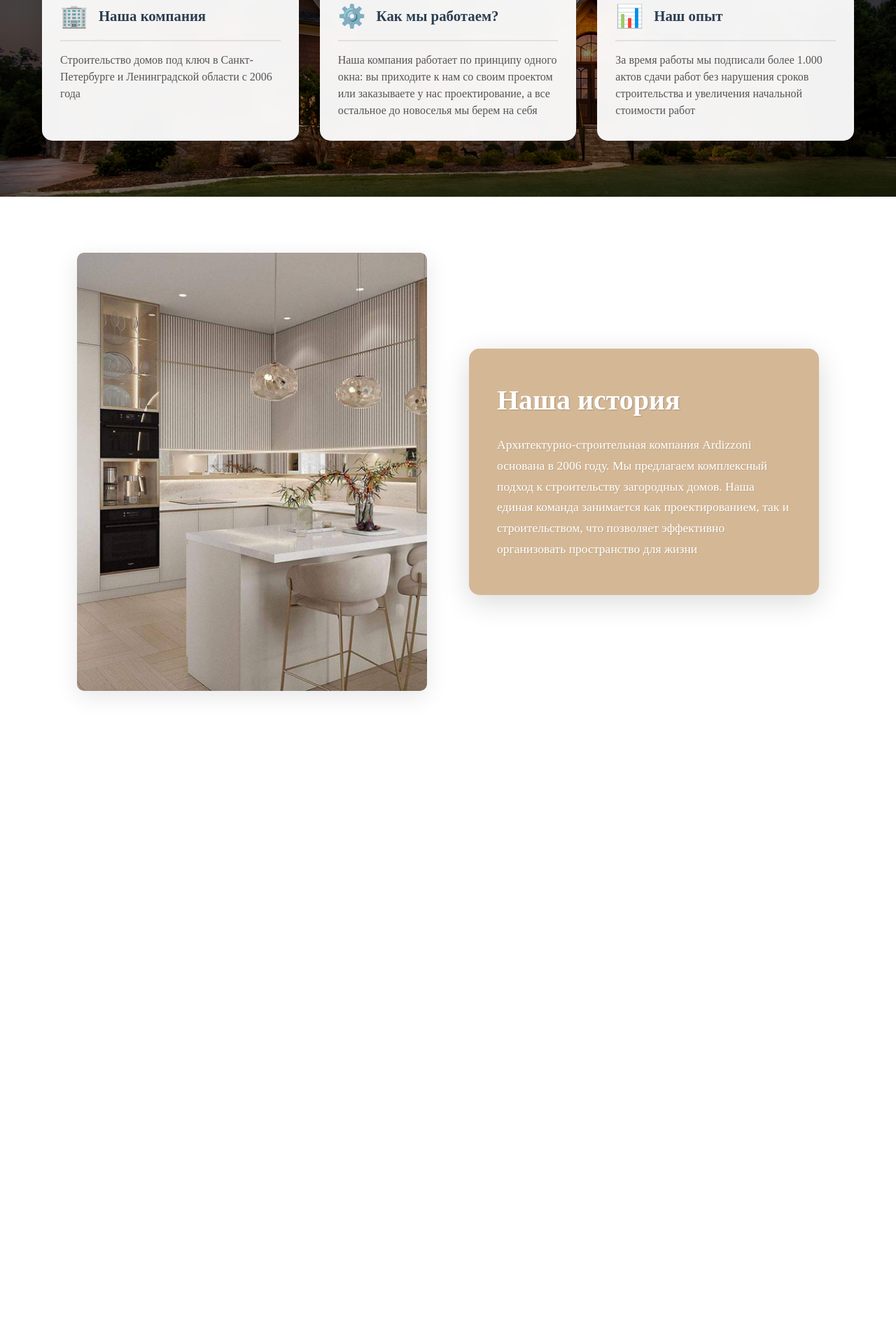
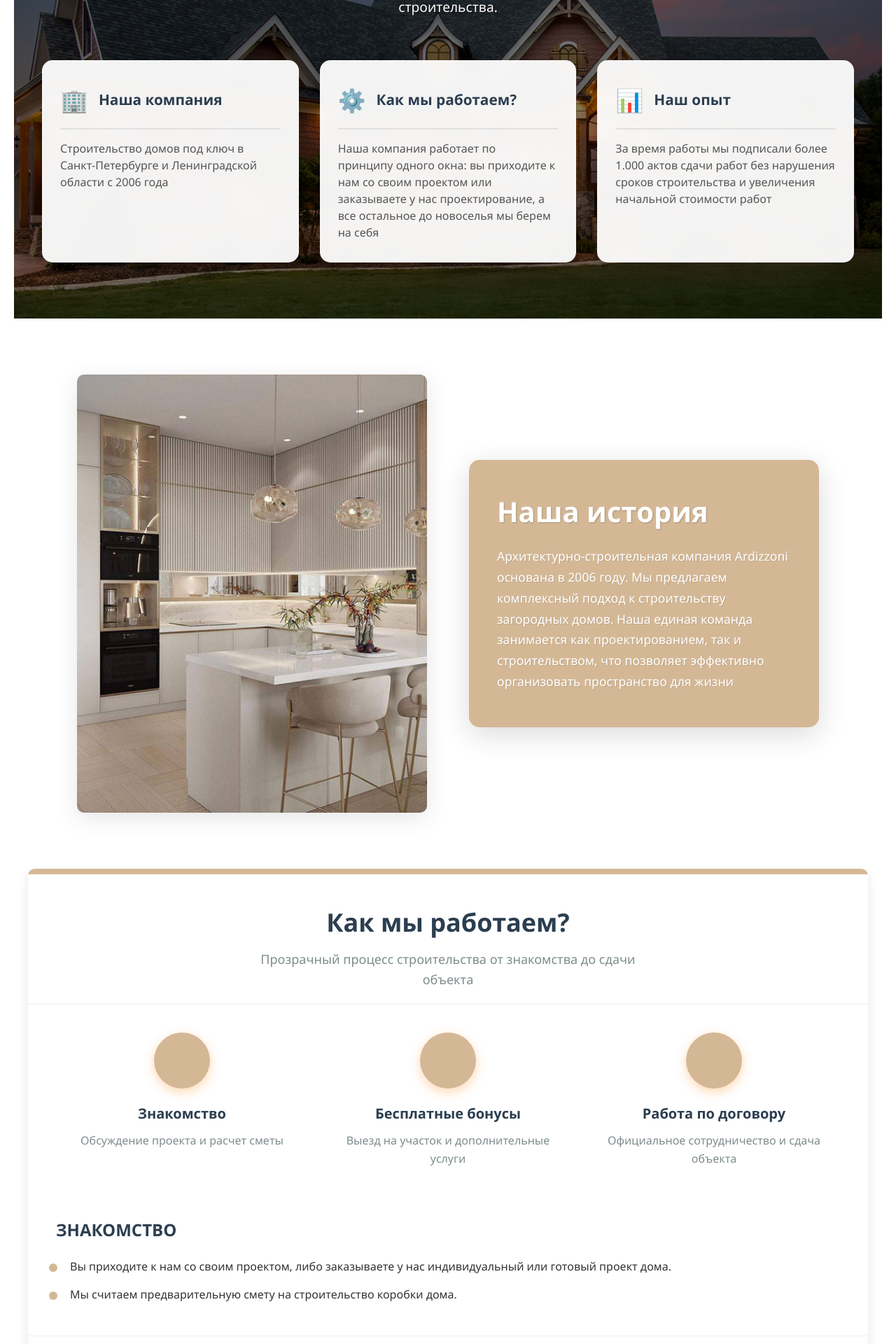
Before and after one commit to alinakiseleva02/UP2, a Django app: template templates/index.html in a window 1280 px wide. Shown: the part 400-2320 px from the top of the page at 70% size. Before the commit the page ends 1395 px from the top, so only its background shows below. Run offline with Django 5.2, Linux system fonts and the light colour scheme; the template is opened without the code that fills it, so the values that code supplies are empty.

Commit message:
Новый

```diff
--- a/templates/css/style.css
+++ b/templates/css/style.css
@@ -82,12 +82,10 @@
     left: 0;
     width: 100%;
     height: 100%;
-    background: linear-gradient(
-        135deg,
-        rgba(0, 0, 0, 0.6) 0%,
-        rgba(0, 0, 0, 0.4) 50%,
-        rgba(0, 0, 0, 0.6) 100%
-    );
+    background: linear-gradient(135deg,
+            rgba(0, 0, 0, 0.6) 0%,
+            rgba(0, 0, 0, 0.4) 50%,
+            rgba(0, 0, 0, 0.6) 100%);
     z-index: 2;
 }
 
@@ -179,9 +177,17 @@
     animation: fadeInUp 0.8s ease-out;
 }
 
-.info-block:nth-child(1) { animation-delay: 0.2s; }
-.info-block:nth-child(2) { animation-delay: 0.4s; }
-.info-block:nth-child(3) { animation-delay: 0.6s; }
+.info-block:nth-child(1) {
+    animation-delay: 0.2s;
+}
+
+.info-block:nth-child(2) {
+    animation-delay: 0.4s;
+}
+
+.info-block:nth-child(3) {
+    animation-delay: 0.6s;
+}
 
 
 
@@ -290,7 +296,152 @@
     right: 0;
     height: 1px;
     background: linear-gradient(90deg,
-        transparent 0%,
-        rgba(0, 0, 0, 0.1) 50%,
-        transparent 100%);
+            transparent 0%,
+            rgba(0, 0, 0, 0.1) 50%,
+            transparent 100%);
 }
+
+
+
+
+
+
+
+/* 4 фрейм */
+
+* {
+    margin: 0;
+    padding: 0;
+    box-sizing: border-box;
+    font-family: 'Segoe UI', Tahoma, Geneva, Verdana, sans-serif;
+}
+
+body {
+    background-color: #ffffff;
+    color: #333;
+    line-height: 1.6;
+    padding: 20px;
+}
+
+.container {
+    max-width: 1200px;
+    margin: 0 auto;
+    background: white;
+    border-radius: 10px;
+    box-shadow: 0 5px 15px rgba(0, 0, 0, 0.1);
+    overflow: hidden;
+}
+
+.top-line {
+    height: 8px;
+    background: linear-gradient(90deg, #d4b896, #d4b896);
+    width: 100%;
+}
+
+header {
+    padding: 40px 30px 20px;
+    text-align: center;
+    border-bottom: 1px solid #eee;
+}
+
+h1 {
+    font-size: 36px;
+    color: #2c3e50;
+    margin-bottom: 10px;
+}
+
+.subtitle {
+    color: #7f8c8d;
+    font-size: 18px;
+    max-width: 600px;
+    margin: 0 auto;
+}
+
+.process {
+    display: flex;
+    justify-content: space-between;
+    padding: 40px 30px;
+    position: relative;
+}
+
+.process-step {
+    flex: 1;
+    text-align: center;
+    padding: 0 20px;
+    position: relative;
+}
+
+.step-circle {
+    width: 80px;
+    height: 80px;
+    background: #d4b896;
+    border-radius: 50%;
+    margin: 0 auto 20px;
+    display: flex;
+    align-items: center;
+    justify-content: center;
+    color: white;
+    font-size: 30px;
+    box-shadow: 0 5px 15px rgba(255, 126, 0, 0.3);
+    transition: transform 0.3s ease;
+}
+
+.step-circle:hover {
+    transform: scale(1.1);
+}
+
+.step-title {
+    font-size: 20px;
+    font-weight: 700;
+    color: #2c3e50;
+    margin-bottom: 10px;
+}
+
+.step-description {
+    color: #7f8c8d;
+    font-size: 16px;
+}
+
+.section {
+    padding: 30px;
+    border-bottom: 1px solid #eee;
+}
+
+.section:last-child {
+    border-bottom: none;
+}
+
+h2 {
+    font-size: 24px;
+    color: #2c3e50;
+    margin-bottom: 20px;
+    display: flex;
+    align-items: center;
+    gap: 10px;
+}
+
+h2 i {
+    color: #d4b896;
+}
+
+ul {
+    list-style-type: none;
+    padding-left: 0;
+}
+
+li {
+    margin-bottom: 15px;
+    padding-left: 30px;
+    position: relative;
+}
+
+li:before {
+    content: "";
+    position: absolute;
+    left: 0;
+    top: 8px;
+    width: 12px;
+    height: 12px;
+    background: #d4b896;
+    border-radius: 50%;
+}
--- a/templates/index.html
+++ b/templates/index.html
@@ -1,5 +1,6 @@
 <!DOCTYPE html>
 <html lang="ru">
+
 <head>
     <meta charset="UTF-8">
     <meta name="viewport" content="width=device-width, initial-scale=1.0">
@@ -19,6 +20,7 @@
 
 
 <!-- 2 фрейм -->
+
 <section class="main-frame">
     <div class="frame-container">
         <img src="images/b1.png" alt="Дом мечты" class="frame-background">
@@ -45,7 +47,8 @@
                         <h3 class="block-title">Как мы работаем?</h3>
                     </div>
                     <p class="block-text">
-                            Наша компания работает по принципу одного окна: вы приходите к нам со своим проектом или заказываете у нас проектирование, а все остальное до новоселья мы берем на себя
+                        Наша компания работает по принципу одного окна: вы приходите к нам со своим проектом или
+                        заказываете у нас проектирование, а все остальное до новоселья мы берем на себя
                     </p>
                 </div>
                 <div class="info-block">
@@ -64,11 +67,8 @@
 </section>
 
 
+<!-- 3 фрейм -->
 
-
-
-
-<!-- 3 фрейм -->
 <section class="history-section">
     <div class="history-container">
         <div class="history-image">
@@ -79,13 +79,94 @@
                 <h2 class="section-title">Наша история</h2>
                 <div class="text-content">
                     <p class="history-text">
-                            Архитектурно-строительная компания  Ardizzoni основана в 2006 году. Мы предлагаем комплексный подход к строительству загородных домов. Наша единая команда занимается как проектированием, так и строительством, что позволяет эффективно организовать пространство для жизни
+                        Архитектурно-строительная компания Ardizzoni основана в 2006 году. Мы предлагаем комплексный
+                        подход к строительству загородных домов. Наша единая команда занимается как проектированием, так
+                        и строительством, что позволяет эффективно организовать пространство для жизни
                     </p>
                 </div>
             </div>
         </div>
     </div>
 </section>
+
+
+
+<!-- 4 фрейм -->
+
+<div class="container">
+    <div class="top-line"></div>
+
+    <header>
+        <h1>Как мы работаем?</h1>
+        <p class="subtitle">Прозрачный процесс строительства от знакомства до сдачи объекта</p>
+    </header>
+
+    <div class="process">
+        <div class="process-step">
+            <div class="step-circle">
+                <i class="fas fa-handshake"></i>
+            </div>
+            <div class="step-title">Знакомство</div>
+            <div class="step-description">Обсуждение проекта и расчет сметы</div>
+        </div>
+
+        <div class="process-step">
+            <div class="step-circle">
+                <i class="fas fa-gift"></i>
+            </div>
+            <div class="step-title">Бесплатные бонусы</div>
+            <div class="step-description">Выезд на участок и дополнительные услуги</div>
+        </div>
+
+        <div class="process-step">
+            <div class="step-circle">
+                <i class="fas fa-file-contract"></i>
+            </div>
+            <div class="step-title">Работа по договору</div>
+            <div class="step-description">Официальное сотрудничество и сдача объекта</div>
+        </div>
+    </div>
+
+    <div class="section">
+        <h2><i class="fas fa-handshake"></i> ЗНАКОМСТВО</h2>
+        <ul>
+            <li>Вы приходите к нам со своим проектом, либо заказываете у нас индивидуальный или готовый проект дома.
+            </li>
+            <li>Мы считаем предварительную смету на строительство коробки дома.</li>
+        </ul>
+    </div>
+
+    <div class="section">
+        <h2><i class="fas fa-gift"></i> НАШИ БЕСПЛАТНЫЕ БОНУСЫ ДЛЯ ЗНАКОМСТВА С НАШИМИ ПРИНЦИПАМИ РАБОТЫ</h2>
+        <ul>
+            <li>Выезжаем с вами на участок, уточняем важные моменты, предлагаем оптимальный вариант посадки дома на
+                участке, при необходимости делаем геологические изыскания (за отдельную плату).</li>
+            <li>Делаем чертеж посадки дома на участке согласно вашим пожеланиям и нашему опыту.</li>
+            <li>При необходимости адаптируем фундамент под условия участка и ваши пожелания.</li>
+            <li>Считаем окончательную смету, которая в дальнейшем меняется неизменной до конца строительства.</li>
+            <li>Проанализируем смету других компаний.</li>
+            <li>По вашему желанию организуем экскурсию по построенным и строящимся объектам, знакомимся с довольными
+                заказчиками.</li>
+        </ul>
+    </div>
+
+    <div class="section">
+        <h2><i class="fas fa-file-contract"></i> РАБОТА ПО ДОГОВОРУ</h2>
+        <ul>
+            <li>Подписываем договор и начинаем работу</li>
+            <li>Сдаем каждый этап по акту</li>
+            <li>Сдаем дом счастливым хозяевам</li>
+        </ul>
+    </div>
+
+
+
+
+
+
+
+
+
 
 
 
@@ -98,4 +179,5 @@
 
 
     </body>
+
 </html>
```
Lines whose indentation alone changed are shown as unchanged.
